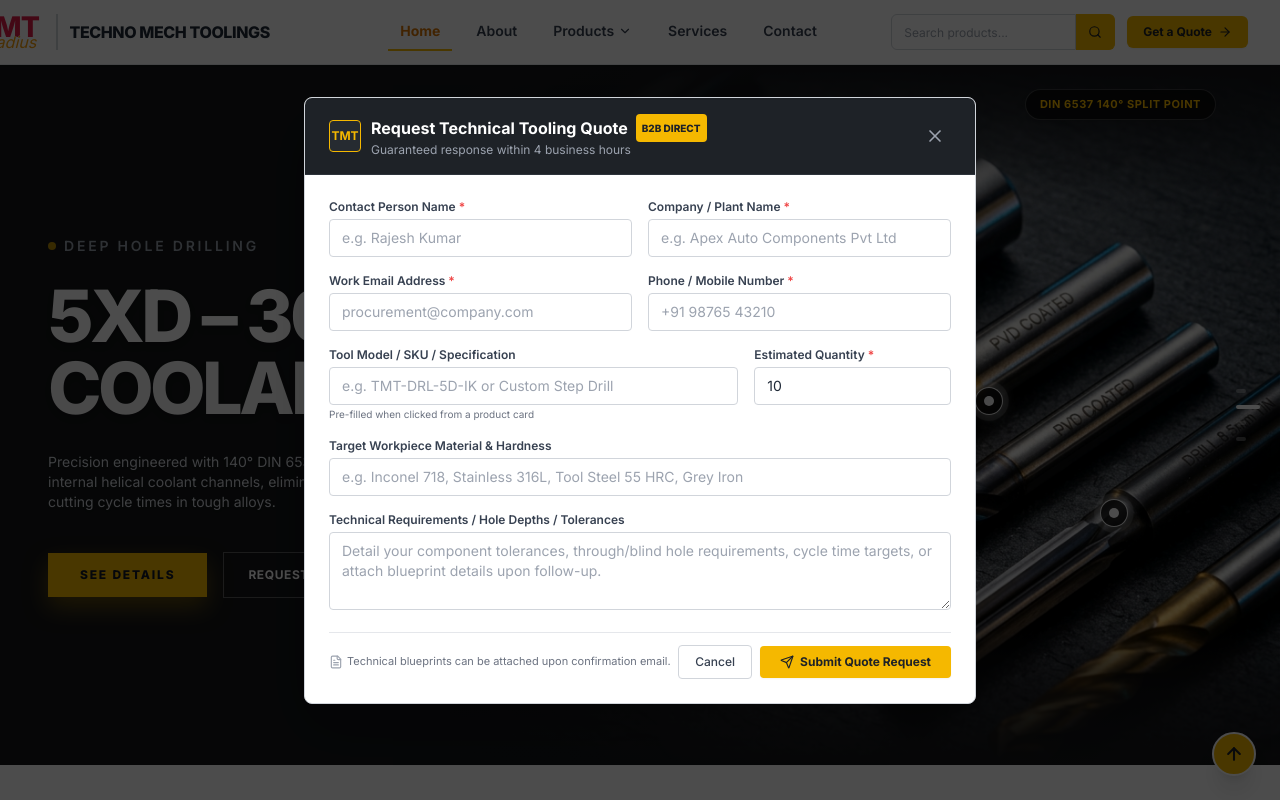
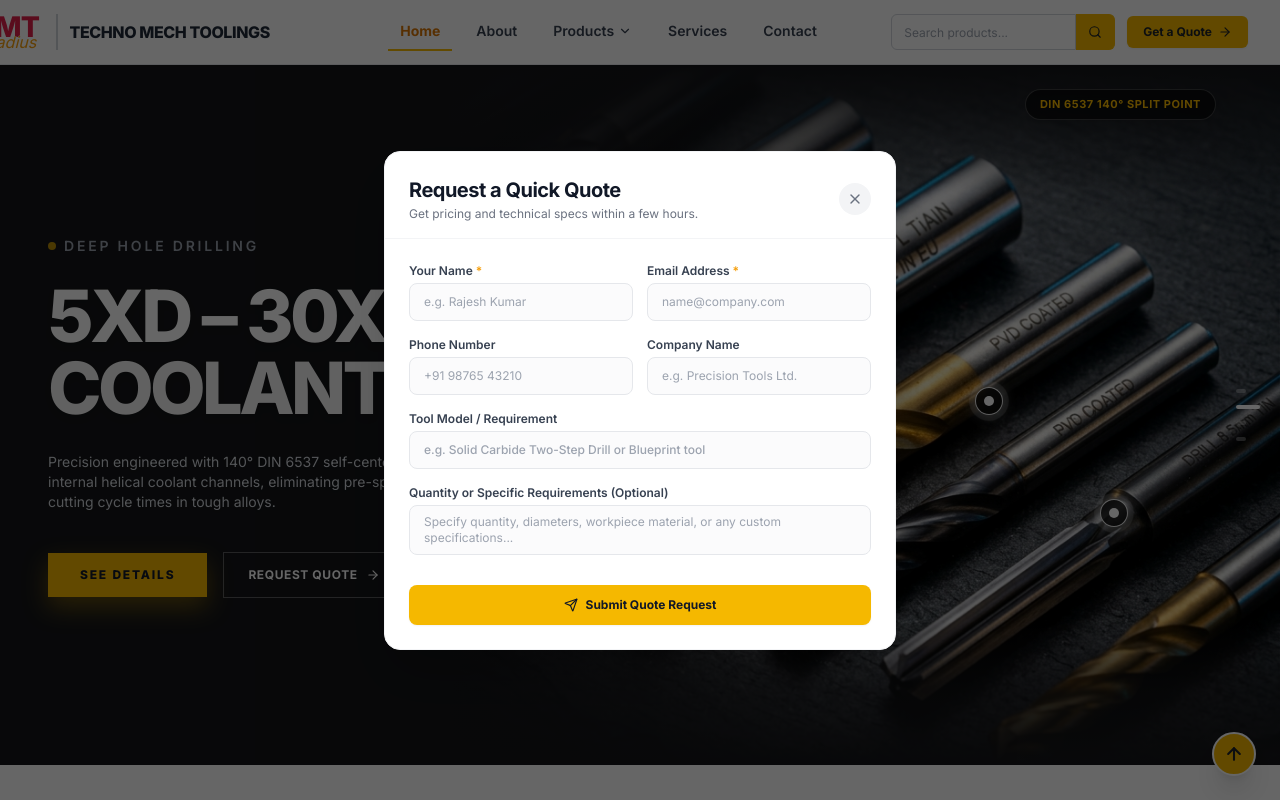
Before and after one commit to santhoshm21/techno-mill, a React (Vite) app: page / in a window 1280 px wide. Both pictures are taken after a click on the button "Get a Quote". Shown: the top 800 px of the page. Built offline with nearby package versions, Linux system fonts and the light colour scheme.

Commit message:
Redesign Quote Modal with simple, clean, and neat layout

```diff
--- a/src/components/QuoteModal.jsx
+++ b/src/components/QuoteModal.jsx
@@ -1,34 +1,33 @@
 import React, { useState, useEffect } from 'react';
-import { X, Send, CheckCircle2, AlertCircle, FileText } from 'lucide-react';
+import { X, Send, CheckCircle2 } from 'lucide-react';
 import { useQuote } from '../context/QuoteContext';
-import { products } from '../data/products';
 
 export default function QuoteModal() {
   const { isOpen, closeQuoteModal, initialData } = useQuote();
 
   const [formData, setFormData] = useState({
-    fullName: '',
-    company: '',
+    name: '',
     email: '',
     phone: '',
-    toolSku: '',
-    quantity: '10',
-    workpieceMaterial: '',
-    technicalRequirements: ''
+    company: '',
+    toolName: '',
+    message: ''
   });
 
   const [errors, setErrors] = useState({});
   const [isSubmitted, setIsSubmitted] = useState(false);
-  const [quoteReference, setQuoteReference] = useState('');
 
-  // Pre-fill initial data when opened
+  // Pre-fill initial tool name when opened
   useEffect(() => {
     if (isOpen) {
       setFormData(prev => ({
         ...prev,
-        toolSku: initialData.sku
-          ? `${initialData.sku} - ${initialData.productName}`
-          : (initialData.productName || '')
+        toolName: initialData.productName || initialData.sku || '',
+        name: '',
+        email: '',
+        phone: '',
+        company: '',
+        message: ''
       }));
       setErrors({});
       setIsSubmitted(false);
@@ -49,19 +48,14 @@ export default function QuoteModal() {
   if (!isOpen) return null;
 
   const validate = () => {
-    const newErrors = {};
-    if (!formData.fullName.trim()) newErrors.fullName = 'Full Name is required';
-    if (!formData.company.trim()) newErrors.company = 'Company / Organization name is required';
+    const errs = {};
+    if (!formData.name.trim()) errs.name = 'Please enter your name';
     if (!formData.email.trim()) {
-      newErrors.email = 'Business email is required';
+      errs.email = 'Please enter your email';
     } else if (!/\S+@\S+\.\S+/.test(formData.email)) {
-      newErrors.email = 'Please provide a valid email format';
+      errs.email = 'Please enter a valid email';
     }
-    if (!formData.phone.trim()) newErrors.phone = 'Contact phone number is required';
-    if (!formData.quantity || Number(formData.quantity) <= 0) {
-      newErrors.quantity = 'Valid order quantity is required';
-    }
-    return newErrors;
+    return errs;
   };
 
   const handleSubmit = (e) => {
@@ -71,66 +65,53 @@ export default function QuoteModal() {
       setErrors(validationErrors);
       return;
     }
-
-    // Generate reference code
-    const refCode = `TMT-RFP-${Math.floor(100000 + Math.random() * 900000)}`;
-    setQuoteReference(refCode);
     setIsSubmitted(true);
   };
 
   return (
-    <div className="fixed inset-0 z-50 overflow-y-auto bg-black/70 backdrop-blur-none flex items-center justify-center p-4">
     <div
-        className="relative bg-white w-full max-w-2xl rounded-lg shadow-2xl border border-gray-300 overflow-hidden"
+      className="fixed inset-0 z-50 overflow-y-auto bg-black/60 backdrop-blur-xs flex items-center justify-center p-4 animate-in fade-in duration-200"
+      onClick={closeQuoteModal}
+    >
+      <div
+        className="relative bg-white w-full max-w-lg rounded-2xl shadow-2xl border border-gray-100 overflow-hidden"
         onClick={(e) => e.stopPropagation()}
       >
-        {/* Modal Header */}
-        <div className="bg-[#1E2227] px-6 py-4 flex items-center justify-between border-b border-[#2D333B]">
-          <div className="flex items-center gap-2.5">
-            <div className="w-8 h-8 rounded bg-[#262B31] border border-[#F5B800] flex items-center justify-center text-[#F5B800] font-bold text-xs">
-              TMT
-            </div>
+
+        {/* Simple & Clean Header */}
+        <div className="px-6 pt-6 pb-4 flex items-center justify-between border-b border-gray-100">
           <div>
-              <h3 className="text-base font-bold text-white flex items-center gap-2">
-                <span>Request Technical Tooling Quote</span>
-                <span className="text-[10px] font-mono uppercase bg-[#F5B800] text-[#1E2227] font-extrabold px-1.5 py-0.5 rounded">
-                  B2B Direct
-                </span>
+            <h3 className="text-xl font-bold text-gray-900 tracking-tight">
+              Request a Quick Quote
             </h3>
-              <p className="text-xs text-gray-400">Guaranteed response within 4 business hours</p>
-            </div>
+            <p className="text-xs text-gray-500 mt-0.5">
+              Get pricing and technical specs within a few hours.
+            </p>
           </div>
           <button
             onClick={closeQuoteModal}
-            className="text-gray-400 hover:text-white p-1.5 rounded hover:bg-[#262B31] transition-colors"
-            aria-label="Close Modal"
+            className="w-8 h-8 rounded-full bg-gray-100 hover:bg-gray-200 text-gray-500 hover:text-gray-800 flex items-center justify-center transition-colors cursor-pointer"
+            aria-label="Close"
           >
-            <X className="w-5 h-5" />
+            <X className="w-4 h-4" />
           </button>
         </div>
 
         {/* Modal Body */}
         <div className="p-6">
           {isSubmitted ? (
-            <div className="py-8 text-center space-y-4">
-              <div className="w-16 h-16 bg-emerald-100 text-emerald-600 rounded-full flex items-center justify-center mx-auto">
-                <CheckCircle2 className="w-10 h-10" />
+            <div className="py-6 text-center space-y-3">
+              <div className="w-14 h-14 bg-emerald-50 text-emerald-600 rounded-full flex items-center justify-center mx-auto border border-emerald-100">
+                <CheckCircle2 className="w-8 h-8" />
               </div>
-              <h4 className="text-xl font-bold text-[#1F2937]">Quote Request Registered</h4>
-              <p className="text-sm text-gray-600 max-w-md mx-auto">
-                Thank you, <span className="font-semibold text-gray-800">{formData.fullName}</span>. Your request for{' '}
-                <span className="font-semibold text-gray-800">{formData.company}</span> has been logged under reference code:
+              <h4 className="text-lg font-bold text-gray-900">Thank You, {formData.name}!</h4>
+              <p className="text-xs text-gray-600 max-w-xs mx-auto leading-relaxed">
+                Your quote request for <strong>{formData.toolName || 'tooling'}</strong> has been received. Our engineering desk will contact you at <strong>{formData.email}</strong> shortly.
               </p>
-              <div className="inline-block bg-[#F7F8FA] border border-gray-300 px-4 py-2 rounded font-mono font-bold text-base text-[#1E2227]">
-                {quoteReference}
-              </div>
-              <p className="text-xs text-gray-500 max-w-sm mx-auto">
-                Our application engineering and sales team will contact you at <span className="font-medium text-gray-700">{formData.email}</span> with dimensional proposals and pricing.
-              </p>
-              <div className="pt-4">
+              <div className="pt-3">
                 <button
                   onClick={closeQuoteModal}
-                  className="bg-[#1E2227] hover:bg-[#262B31] text-white px-6 py-2.5 rounded font-medium text-sm transition-colors"
+                  className="bg-[#111827] hover:bg-black text-white px-6 py-2.5 rounded-lg text-xs font-bold transition-all cursor-pointer"
                 >
                   Close Window
                 </button>
@@ -138,167 +119,114 @@ export default function QuoteModal() {
             </div>
           ) : (
             <form onSubmit={handleSubmit} className="space-y-4">
-              <div className="grid grid-cols-1 sm:grid-cols-2 gap-4">
-                {/* Full Name */}
+
+              {/* Row 1: Name & Email */}
+              <div className="grid grid-cols-1 sm:grid-cols-2 gap-3.5">
                 <div>
                   <label className="block text-xs font-semibold text-gray-700 mb-1">
-                    Contact Person Name <span className="text-red-500">*</span>
+                    Your Name <span className="text-amber-500">*</span>
                   </label>
                   <input
                     type="text"
-                    value={formData.fullName}
-                    onChange={(e) => setFormData({ ...formData, fullName: e.target.value })}
+                    value={formData.name}
+                    onChange={(e) => setFormData({ ...formData, name: e.target.value })}
                     placeholder="e.g. Rajesh Kumar"
-                    className={`w-full border rounded px-3 py-2 text-sm focus:outline-none ${
-                      errors.fullName ? 'border-red-500 bg-red-50/30' : 'border-gray-300 focus:border-[#F5B800]'
+                    className={`w-full bg-gray-50/70 border rounded-lg px-3.5 py-2.5 text-xs text-gray-900 placeholder-gray-400 focus:outline-none focus:bg-white transition-all ${
+                      errors.name ? 'border-red-400' : 'border-gray-200 focus:border-[#F5B800] focus:ring-1 focus:ring-[#F5B800]'
                     }`}
                   />
-                  {errors.fullName && <p className="text-[11px] text-red-600 mt-0.5">{errors.fullName}</p>}
+                  {errors.name && <p className="text-[11px] text-red-500 mt-1">{errors.name}</p>}
                 </div>
 
-                {/* Company Name */}
                 <div>
                   <label className="block text-xs font-semibold text-gray-700 mb-1">
-                    Company / Plant Name <span className="text-red-500">*</span>
-                  </label>
-                  <input
-                    type="text"
-                    value={formData.company}
-                    onChange={(e) => setFormData({ ...formData, company: e.target.value })}
-                    placeholder="e.g. Apex Auto Components Pvt Ltd"
-                    className={`w-full border rounded px-3 py-2 text-sm focus:outline-none ${
-                      errors.company ? 'border-red-500 bg-red-50/30' : 'border-gray-300 focus:border-[#F5B800]'
-                    }`}
-                  />
-                  {errors.company && <p className="text-[11px] text-red-600 mt-0.5">{errors.company}</p>}
-                </div>
-              </div>
-
-              <div className="grid grid-cols-1 sm:grid-cols-2 gap-4">
-                {/* Work Email */}
-                <div>
-                  <label className="block text-xs font-semibold text-gray-700 mb-1">
-                    Work Email Address <span className="text-red-500">*</span>
+                    Email Address <span className="text-amber-500">*</span>
                   </label>
                   <input
                     type="email"
                     value={formData.email}
                     onChange={(e) => setFormData({ ...formData, email: e.target.value })}
-                    placeholder="procurement@company.com"
-                    className={`w-full border rounded px-3 py-2 text-sm focus:outline-none ${
-                      errors.email ? 'border-red-500 bg-red-50/30' : 'border-gray-300 focus:border-[#F5B800]'
+                    placeholder="name@company.com"
+                    className={`w-full bg-gray-50/70 border rounded-lg px-3.5 py-2.5 text-xs text-gray-900 placeholder-gray-400 focus:outline-none focus:bg-white transition-all ${
+                      errors.email ? 'border-red-400' : 'border-gray-200 focus:border-[#F5B800] focus:ring-1 focus:ring-[#F5B800]'
                     }`}
                   />
-                  {errors.email && <p className="text-[11px] text-red-600 mt-0.5">{errors.email}</p>}
+                  {errors.email && <p className="text-[11px] text-red-500 mt-1">{errors.email}</p>}
+                </div>
               </div>
 
-                {/* Phone */}
+              {/* Row 2: Phone & Company */}
+              <div className="grid grid-cols-1 sm:grid-cols-2 gap-3.5">
                 <div>
                   <label className="block text-xs font-semibold text-gray-700 mb-1">
-                    Phone / Mobile Number <span className="text-red-500">*</span>
+                    Phone Number
                   </label>
                   <input
                     type="tel"
                     value={formData.phone}
                     onChange={(e) => setFormData({ ...formData, phone: e.target.value })}
                     placeholder="+91 98765 43210"
-                    className={`w-full border rounded px-3 py-2 text-sm focus:outline-none ${
-                      errors.phone ? 'border-red-500 bg-red-50/30' : 'border-gray-300 focus:border-[#F5B800]'
-                    }`}
+                    className="w-full bg-gray-50/70 border border-gray-200 rounded-lg px-3.5 py-2.5 text-xs text-gray-900 placeholder-gray-400 focus:outline-none focus:bg-white focus:border-[#F5B800] focus:ring-1 focus:ring-[#F5B800] transition-all"
                   />
-                  {errors.phone && <p className="text-[11px] text-red-600 mt-0.5">{errors.phone}</p>}
+                </div>
+
+                <div>
+                  <label className="block text-xs font-semibold text-gray-700 mb-1">
+                    Company Name
+                  </label>
+                  <input
+                    type="text"
+                    value={formData.company}
+                    onChange={(e) => setFormData({ ...formData, company: e.target.value })}
+                    placeholder="e.g. Precision Tools Ltd."
+                    className="w-full bg-gray-50/70 border border-gray-200 rounded-lg px-3.5 py-2.5 text-xs text-gray-900 placeholder-gray-400 focus:outline-none focus:bg-white focus:border-[#F5B800] focus:ring-1 focus:ring-[#F5B800] transition-all"
+                  />
                 </div>
               </div>
 
-              <div className="grid grid-cols-1 sm:grid-cols-3 gap-4">
-                {/* Tool SKU or Description */}
-                <div className="sm:col-span-2">
+              {/* Row 3: Tool / Requirement Name */}
+              <div>
                 <label className="block text-xs font-semibold text-gray-700 mb-1">
-                    Tool Model / SKU / Specification
+                  Tool Model / Requirement
                 </label>
                 <input
                   type="text"
-                    value={formData.toolSku}
-                    onChange={(e) => setFormData({ ...formData, toolSku: e.target.value })}
-                    placeholder="e.g. TMT-DRL-5D-IK or Custom Step Drill"
-                    className="w-full border border-gray-300 rounded px-3 py-2 text-sm focus:outline-none focus:border-[#F5B800]"
-                  />
-                  <p className="text-[10px] text-gray-500 mt-0.5">Pre-filled when clicked from a product card</p>
-                </div>
-
-                {/* Quantity */}
-                <div>
-                  <label className="block text-xs font-semibold text-gray-700 mb-1">
-                    Estimated Quantity <span className="text-red-500">*</span>
-                  </label>
-                  <input
-                    type="number"
-                    min="1"
-                    value={formData.quantity}
-                    onChange={(e) => setFormData({ ...formData, quantity: e.target.value })}
-                    className={`w-full border rounded px-3 py-2 text-sm focus:outline-none ${
-                      errors.quantity ? 'border-red-500' : 'border-gray-300 focus:border-[#F5B800]'
-                    }`}
-                  />
-                  {errors.quantity && <p className="text-[11px] text-red-600 mt-0.5">{errors.quantity}</p>}
-                </div>
-              </div>
-
-              {/* Workpiece Material */}
-              <div>
-                <label className="block text-xs font-semibold text-gray-700 mb-1">
-                  Target Workpiece Material & Hardness
-                </label>
-                <input
-                  type="text"
-                  value={formData.workpieceMaterial}
-                  onChange={(e) => setFormData({ ...formData, workpieceMaterial: e.target.value })}
-                  placeholder="e.g. Inconel 718, Stainless 316L, Tool Steel 55 HRC, Grey Iron"
-                  className="w-full border border-gray-300 rounded px-3 py-2 text-sm focus:outline-none focus:border-[#F5B800]"
+                  value={formData.toolName}
+                  onChange={(e) => setFormData({ ...formData, toolName: e.target.value })}
+                  placeholder="e.g. Solid Carbide Two-Step Drill or Blueprint tool"
+                  className="w-full bg-gray-50/70 border border-gray-200 rounded-lg px-3.5 py-2.5 text-xs text-gray-900 placeholder-gray-400 focus:outline-none focus:bg-white focus:border-[#F5B800] focus:ring-1 focus:ring-[#F5B800] transition-all font-medium"
                 />
               </div>
 
-              {/* Technical Message / Blueprint Notes */}
+              {/* Row 4: Message / Quantity */}
               <div>
                 <label className="block text-xs font-semibold text-gray-700 mb-1">
-                  Technical Requirements / Hole Depths / Tolerances
+                  Quantity or Specific Requirements (Optional)
                 </label>
                 <textarea
-                  rows="3"
-                  value={formData.technicalRequirements}
-                  onChange={(e) => setFormData({ ...formData, technicalRequirements: e.target.value })}
-                  placeholder="Detail your component tolerances, through/blind hole requirements, cycle time targets, or attach blueprint details upon follow-up."
-                  className="w-full border border-gray-300 rounded px-3 py-2 text-sm focus:outline-none focus:border-[#F5B800]"
+                  rows="2"
+                  value={formData.message}
+                  onChange={(e) => setFormData({ ...formData, message: e.target.value })}
+                  placeholder="Specify quantity, diameters, workpiece material, or any custom specifications..."
+                  className="w-full bg-gray-50/70 border border-gray-200 rounded-lg px-3.5 py-2 text-xs text-gray-900 placeholder-gray-400 focus:outline-none focus:bg-white focus:border-[#F5B800] focus:ring-1 focus:ring-[#F5B800] transition-all resize-none"
                 ></textarea>
               </div>
 
-              {/* Action Buttons */}
-              <div className="pt-3 border-t border-gray-200 flex items-center justify-between">
-                <div className="text-[11px] text-gray-500 flex items-center gap-1">
-                  <FileText className="w-3.5 h-3.5 text-gray-400" />
-                  <span>Technical blueprints can be attached upon confirmation email.</span>
-                </div>
-
-                <div className="flex items-center gap-2">
-                  <button
-                    type="button"
-                    onClick={closeQuoteModal}
-                    className="px-4 py-2 text-xs font-medium text-gray-700 hover:bg-gray-100 rounded border border-gray-300"
-                  >
-                    Cancel
-                  </button>
+              {/* Submit Button */}
+              <div className="pt-2">
                 <button
                   type="submit"
-                    className="bg-[#F5B800] hover:bg-[#E0A800] text-[#1E2227] font-bold text-xs px-5 py-2 rounded flex items-center gap-1.5 shadow-sm"
+                  className="w-full bg-[#F5B800] hover:bg-[#E0A800] text-[#111827] font-bold text-xs py-3 rounded-lg flex items-center justify-center gap-2 shadow-sm transition-all transform active:scale-[0.99] cursor-pointer"
                 >
                   <Send className="w-3.5 h-3.5" />
                   <span>Submit Quote Request</span>
                 </button>
               </div>
-              </div>
+
             </form>
           )}
         </div>
+
       </div>
     </div>
   );
```
Lines whose indentation alone changed are shown as unchanged.
